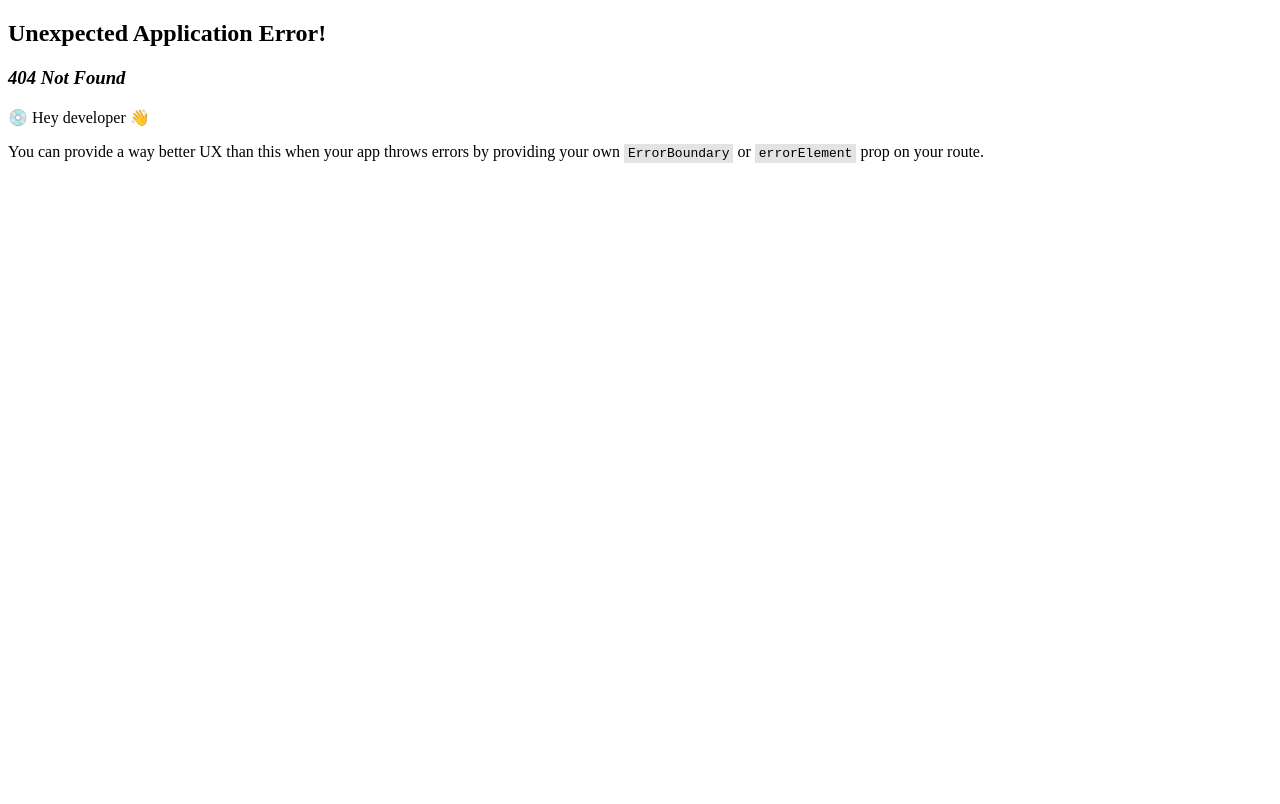
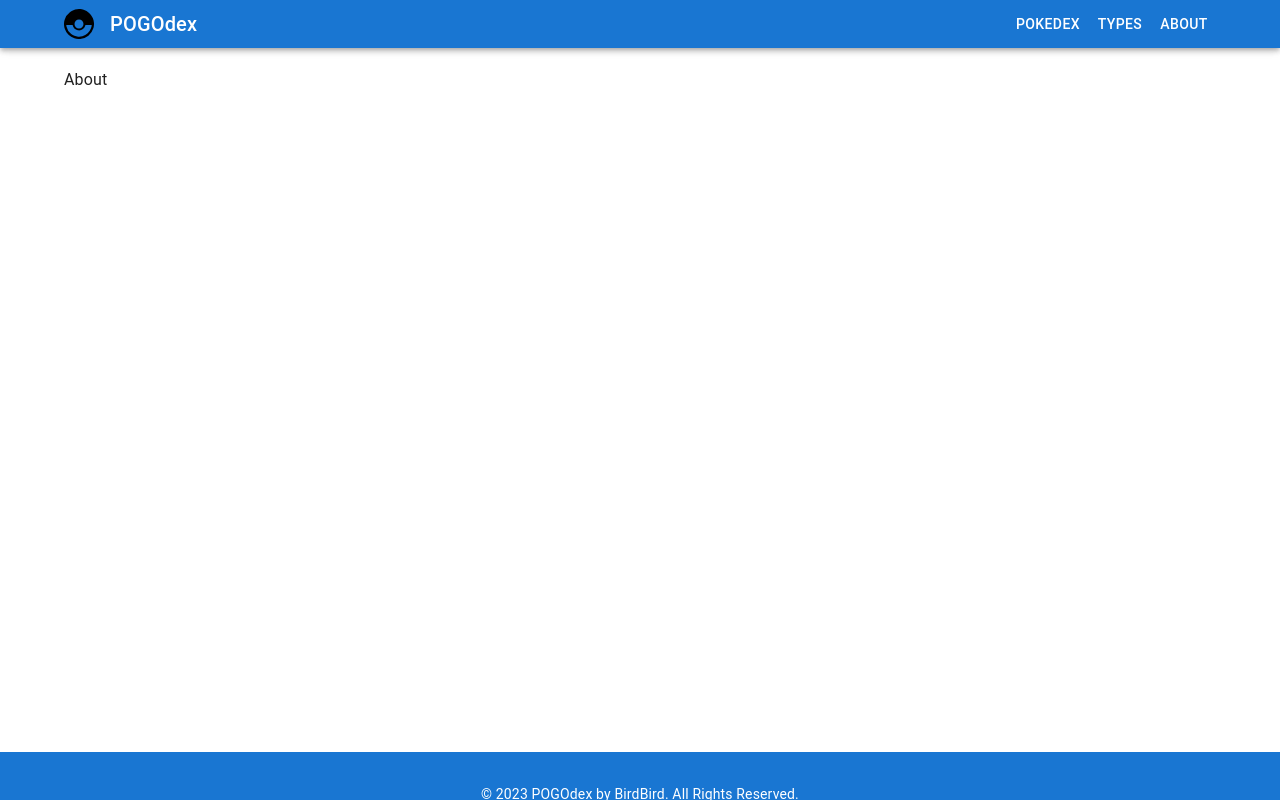
Before and after one commit to birdbirdmurmur/POGO_dex, a React (Vite) app: page /about in a window 1280 px wide. Before the commit this address had no page. Built offline with nearby package versions, Linux system fonts and the light colour scheme.

Commit message:
Add About.jsx & Refactor container layout

```diff
--- a/src/index.jsx
+++ b/src/index.jsx
@@ -7,6 +7,7 @@ import {
 import Root from './routes/Root.jsx'
 import { Pokedex } from './routes/Pokedex.jsx'
 import { Types } from './routes/Types.jsx'
+import { About } from './routes/About.jsx'
 
 const router = createBrowserRouter([
   {
@@ -24,6 +25,10 @@ const router = createBrowserRouter([
       {
         path: 'types',
         element: <Types />,
+      },
+      {
+        path: 'about',
+        element: <About />,
       }
     ],
   },
--- /dev/null
+++ b/src/routes/About.jsx
@@ -0,0 +1,7 @@
+import React from 'react'
+
+export const About = () => {
+    return (
+        <div>About</div>
+    )
+}
--- a/src/routes/Pokedex.jsx
+++ b/src/routes/Pokedex.jsx
@@ -27,7 +27,10 @@ export const Pokedex = () => {
     }, [])
 
     return (
-        <Container maxWidth="lg" sx={{ height: '88vh', overflowY: 'scroll', pt: '20px' }} >
+        <>
+            <Typography variant="h3" gutterBottom align="center">
+                Pokedex
+            </Typography>
             <Grid container spacing={2}>
                 {pokedex.map((item, index) => {
                     if (item.generation === 1) {
@@ -53,6 +56,7 @@ export const Pokedex = () => {
                     }
                 })}
             </Grid>
-        </Container>
+        </>
+
     )
 }
--- a/src/routes/Root.jsx
+++ b/src/routes/Root.jsx
@@ -1,15 +1,16 @@
 import Header from "../components/Header"
 import Footer from "../components/Footer"
-import { Types } from "../routes/Types"
 import { Outlet } from "react-router-dom"
+import Container from '@mui/material/Container'
 
 const Root = () => {
 
   return (
     <>
       <Header />
-      {/* <Types /> */}
-      <Outlet />
+      <Container maxWidth="lg" sx={{ height: '88vh', overflowY: 'scroll', pt: '20px' }} >
+        <Outlet />
+      </Container>
       <Footer />
     </>
   )
--- a/src/routes/Types.jsx
+++ b/src/routes/Types.jsx
@@ -27,7 +27,6 @@ export const Types = () => {
 
     return (
         <>
-            <Container maxWidth="lg" sx={{ height: '88vh', overflowY: 'scroll' }} >
             <Typography variant="h3" gutterBottom align="center">
                 Types
             </Typography>
@@ -56,7 +55,6 @@ export const Types = () => {
                     </Grid>
                 ))}
             </Grid>
-            </Container>
         </>
     )
 }
```
Lines whose indentation alone changed are shown as unchanged.
